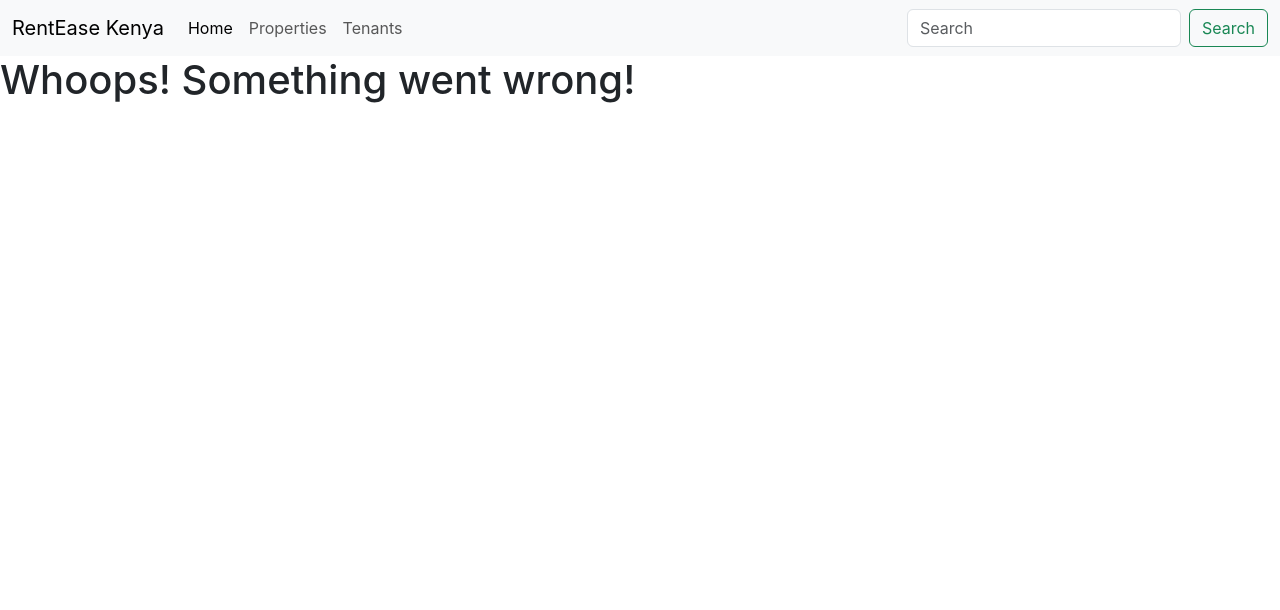
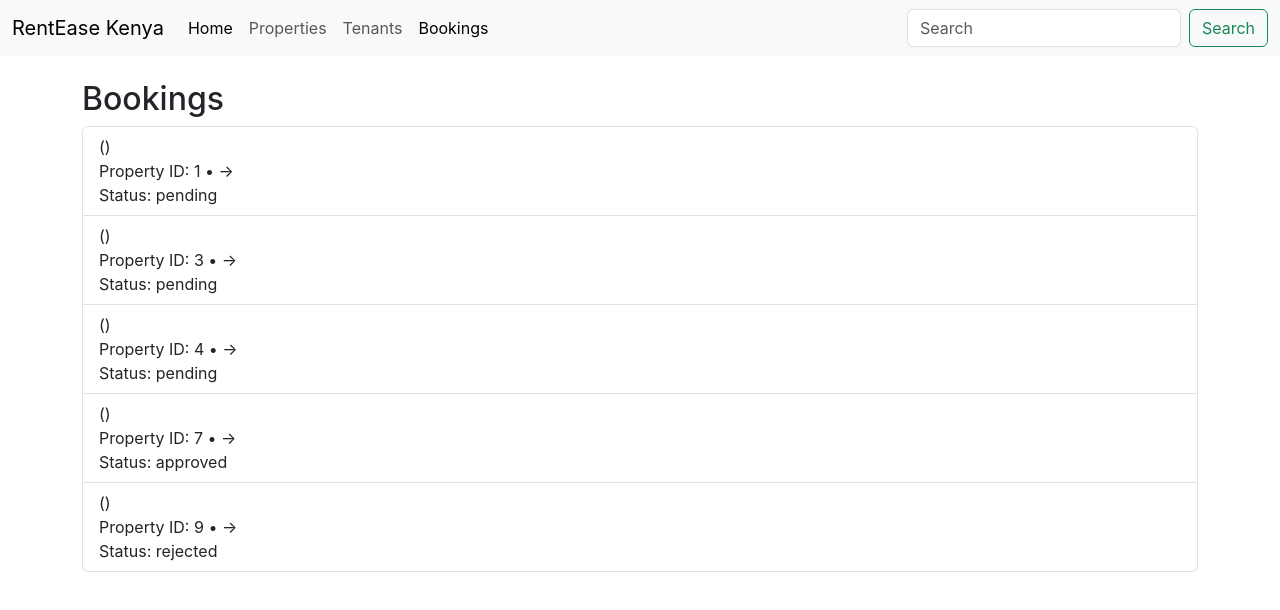
Before and after one commit to sjmanyarkiy/group-5-rentease-kenya, a React (Create React App) app: page /bookings in a window 1280 px wide. Shown: the top 610 px of the page. Built offline with nearby package versions, Linux system fonts and the light colour scheme; data requests are answered from the project's data file; a web font is replaced by a local one.

Commit message:
feat(api): use REACT_APP_API_URL + bookings context; update PropertyList/PropertyCard to use API and addBooking

```diff
--- /dev/null
+++ b/src/components/BookingsList.js
@@ -0,0 +1,37 @@
+import React from 'react'
+import NavBar from '../pages/NavBar'
+import { useBookings } from '../context/BookingsContext'
+
+function BookingsList() {
+  const { bookings, loading } = useBookings()
+
+  return (
+    <>
+      <header>
+        <NavBar />
+      </header>
+      <main>
+        <div className="container mt-4">
+          <h2>Bookings</h2>
+          {loading ? (
+            <p>Loading bookings...</p>
+          ) : bookings.length === 0 ? (
+            <p>No bookings yet.</p>
+          ) : (
+            <div className="list-group">
+              {bookings.map((b) => (
+                <div key={b.id} className="list-group-item">
+                  <div><strong>{b.name}</strong> ({b.email})</div>
+                  <div>Property ID: {b.propertyId} • {b.startDate} → {b.endDate}</div>
+                  <div>Status: {b.status}</div>
+                </div>
+              ))}
+            </div>
+          )}
+        </div>
+      </main>
+    </>
+  )
+}
+
+export default BookingsList
--- a/src/components/PropertyCard.js
+++ b/src/components/PropertyCard.js
@@ -1,6 +1,7 @@
 import React, { useEffect, useState } from 'react'
 import { useParams } from 'react-router-dom'
 import NavBar from '../pages/NavBar'
+import { useBookings } from '../context/BookingsContext'
 
 function PropertyCard() {
   const { id } = useParams()
@@ -15,11 +16,13 @@ function PropertyCard() {
   const [endDate, setEndDate] = useState('')
   const [message, setMessage] = useState('')
   const [submitted, setSubmitted] = useState(false)
+  const { addBooking } = useBookings()
 
   useEffect(() => {
     if (!id) return
     setLoading(true)
-    fetch(`http://localhost:3000/properties/${id}`)
+    const API = process.env.REACT_APP_API_URL || 'http://localhost:5001'
+    fetch(`${API}/properties/${id}`)
       .then((res) => {
         if (!res.ok) throw new Error('Failed to fetch property')
         return res.json()
@@ -48,7 +51,9 @@ function PropertyCard() {
       createdAt: new Date().toISOString(),
     }
 
-    fetch('http://localhost:3000/bookings', {
+    const API = process.env.REACT_APP_API_URL || 'http://localhost:5001'
+
+    fetch(`${API}/bookings`, {
       method: 'POST',
       headers: { 'Content-Type': 'application/json' },
       body: JSON.stringify(booking),
@@ -57,7 +62,15 @@ function PropertyCard() {
         if (!res.ok) throw new Error('Booking failed')
         return res.json()
       })
-      .then(() => {
+      .then((data) => {
+        // update global bookings state so UI can re-render
+        try {
+          addBooking(data)
+        } catch (err) {
+          // fall back: still set submitted if provider not available
+          console.warn('addBooking not available', err)
+        }
+
         setSubmitted(true)
         // clear form
         setName('')
--- a/src/components/PropertyList.js
+++ b/src/components/PropertyList.js
@@ -5,14 +5,15 @@ import { Oval } from "react-loader-spinner";
 
 function PropertyList() {
   const [properties, setProperties] = useState([]);
+  const API = process.env.REACT_APP_API_URL || 'http://localhost:5001'
 
   useEffect(() => {
-    fetch(`http://localhost:3000/properties`)
+    fetch(`${API}/properties`)
       .then((res) => res.json())
       .then((data) => setProperties(data))
       // .then(data => console.log(data))
       .catch((error) => console.error(error));
-  }, []);
+  }, [API]);
 
   const displayProperties = properties.map((property) => {
     return <PropertyItem key={property.id} property={property} />;
--- /dev/null
+++ b/src/context/BookingsContext.js
@@ -0,0 +1,36 @@
+import React, { createContext, useContext, useEffect, useState } from 'react'
+
+const BookingsContext = createContext()
+
+export function BookingsProvider({ children }) {
+  const API = process.env.REACT_APP_API_URL || 'http://localhost:5001'
+  const [bookings, setBookings] = useState([])
+  const [loading, setLoading] = useState(true)
+
+  useEffect(() => {
+    // load existing bookings from the json-server
+    setLoading(true)
+    fetch(`${API}/bookings`)
+      .then((r) => r.json())
+      .then((data) => setBookings(data || []))
+      .catch((e) => console.error('Failed to load bookings', e))
+      .finally(() => setLoading(false))
+  }, [API])
+
+  function addBooking(newBooking) {
+    // update local state with the POST response object
+    setBookings((prev) => [...prev, newBooking])
+  }
+
+  const value = { bookings, loading, addBooking }
+
+  return <BookingsContext.Provider value={value}>{children}</BookingsContext.Provider>
+}
+
+export function useBookings() {
+  const ctx = useContext(BookingsContext)
+  if (!ctx) throw new Error('useBookings must be used within a BookingsProvider')
+  return ctx
+}
+
+export default BookingsContext
--- a/src/pages/NavBar.js
+++ b/src/pages/NavBar.js
@@ -37,10 +37,13 @@ function NavBar() {
               <li className="nav-item">
                   <NavLink to="/properties" className="nav-link">Properties</NavLink>
               </li>
-              <li className="nav-item">
+                <li className="nav-item">
 
                   <NavLink to="/tenants" className="nav-link">Tenants</NavLink>
-              </li>
+                </li>
+                <li className="nav-item">
+                  <NavLink to="/bookings" className="nav-link">Bookings</NavLink>
+                </li>
             </ul>
             <form className="d-flex" role="search">
               <input
--- a/src/routes.js
+++ b/src/routes.js
@@ -2,6 +2,7 @@ import PropertyList from './components/PropertyList';
 import Home from './pages/Home';
 import TenantList from './components/TenantList';
 import PropertyCard from './components/PropertyCard';
+import BookingsList from './components/BookingsList';
 import ErrorPage from "./pages/ErrorPage";
 
 const routes = [
@@ -21,6 +22,11 @@ const routes = [
         errorElement: <ErrorPage />
     },
     {
+        path: "/bookings",
+        element: <BookingsList />,
+        errorElement: <ErrorPage />
+    },
+    {
         path: "/tenants",
         element: <TenantList />,
         errorElement: <ErrorPage />
```
Also changed, not shown: src/index.js (+4 -4 lines), 1 other file (tests, documents, lock files or other folders).
